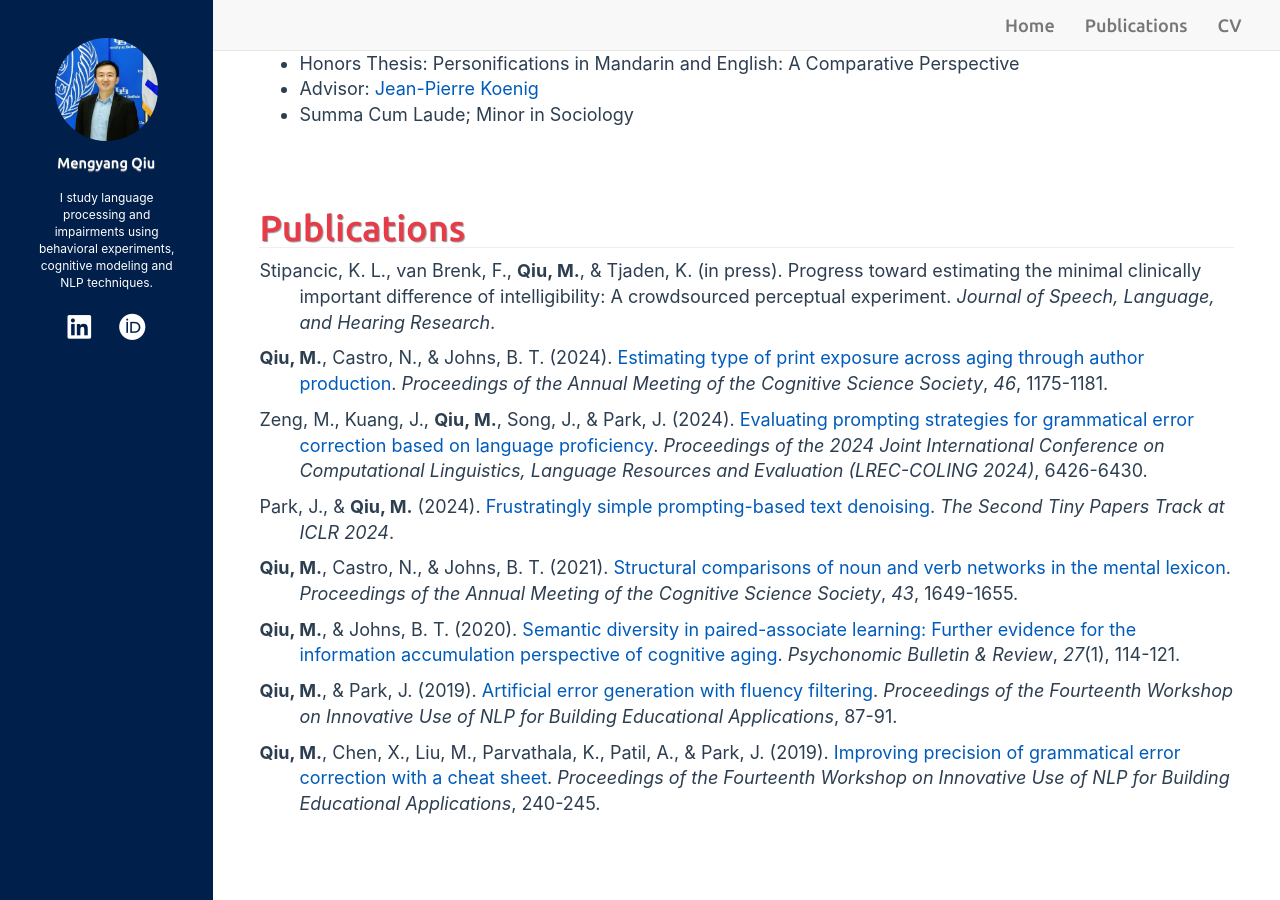
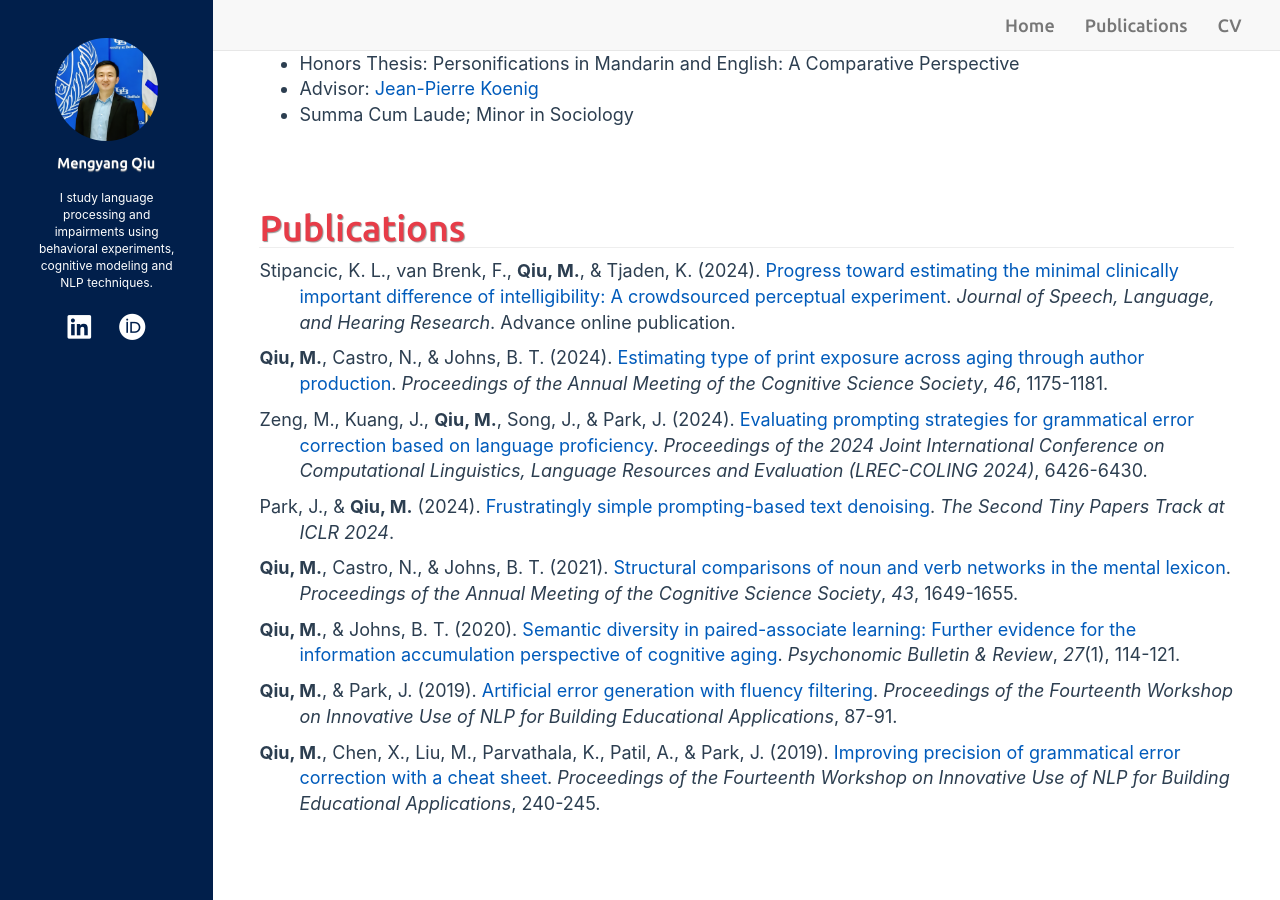
Before and after one commit to mengyangq/mengyangq.github.io, a Jekyll site: the page built from index.html, in a window 1280 px wide and 900 px high, scrolled down 842 px. Built offline with Jekyll 4.4.1, drawn with Linux system fonts in a browser that asks for light colours; nearby versions of some CDN libraries; a style sheet for code colours, icons or effects is not loaded.

Commit message:
Update publications.md

```diff
--- a/_includes/publications.md
+++ b/_includes/publications.md
@@ -1,6 +1,6 @@
 # Publications
 
-<p style="padding-left: 40px; text-indent: -40px;">Stipancic, K. L., van Brenk, F., <strong>Qiu, M.</strong>, & Tjaden, K. (in press). Progress toward estimating the minimal clinically important difference of intelligibility: A crowdsourced perceptual experiment. <em>Journal of Speech, Language, and Hearing Research</em>.</p>
+<p style="padding-left: 40px; text-indent: -40px;">Stipancic, K. L., van Brenk, F., <strong>Qiu, M.</strong>, & Tjaden, K. (2024). <a href="https://doi.org/10.1044/2024_JSLHR-24-00354">Progress toward estimating the minimal clinically important difference of intelligibility: A crowdsourced perceptual experiment</a>. <em>Journal of Speech, Language, and Hearing Research</em>. Advance online publication.</p>
 
 <p style="padding-left: 40px; text-indent: -40px;"><strong>Qiu, M.</strong>, Castro, N., & Johns, B. T. (2024). <a href="https://escholarship.org/uc/item/41z38291">Estimating type of print exposure across aging through author production</a>. <em>Proceedings of the Annual Meeting of the Cognitive Science Society</em>, <em>46</em>, 1175-1181.</p>
 
```
